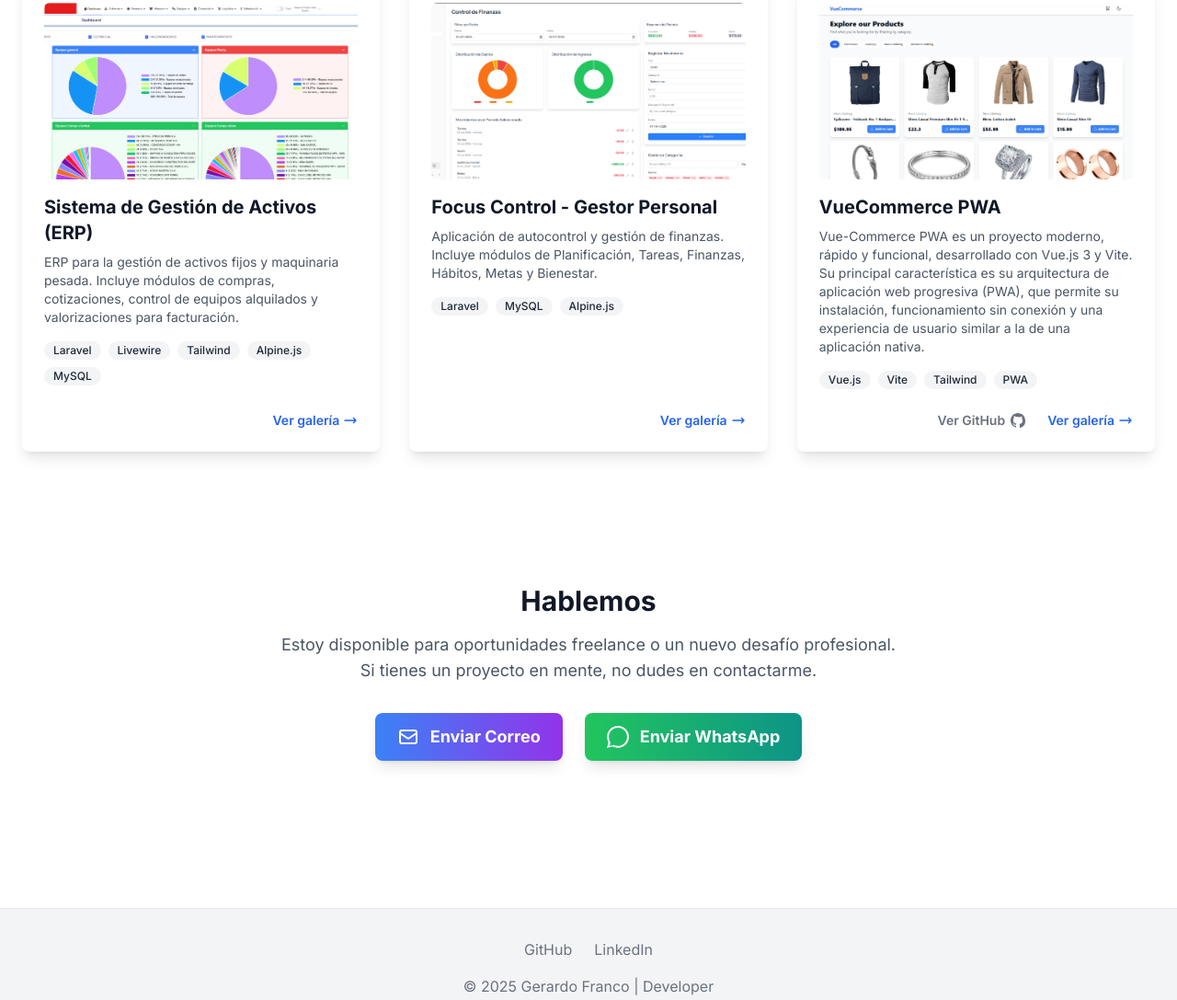
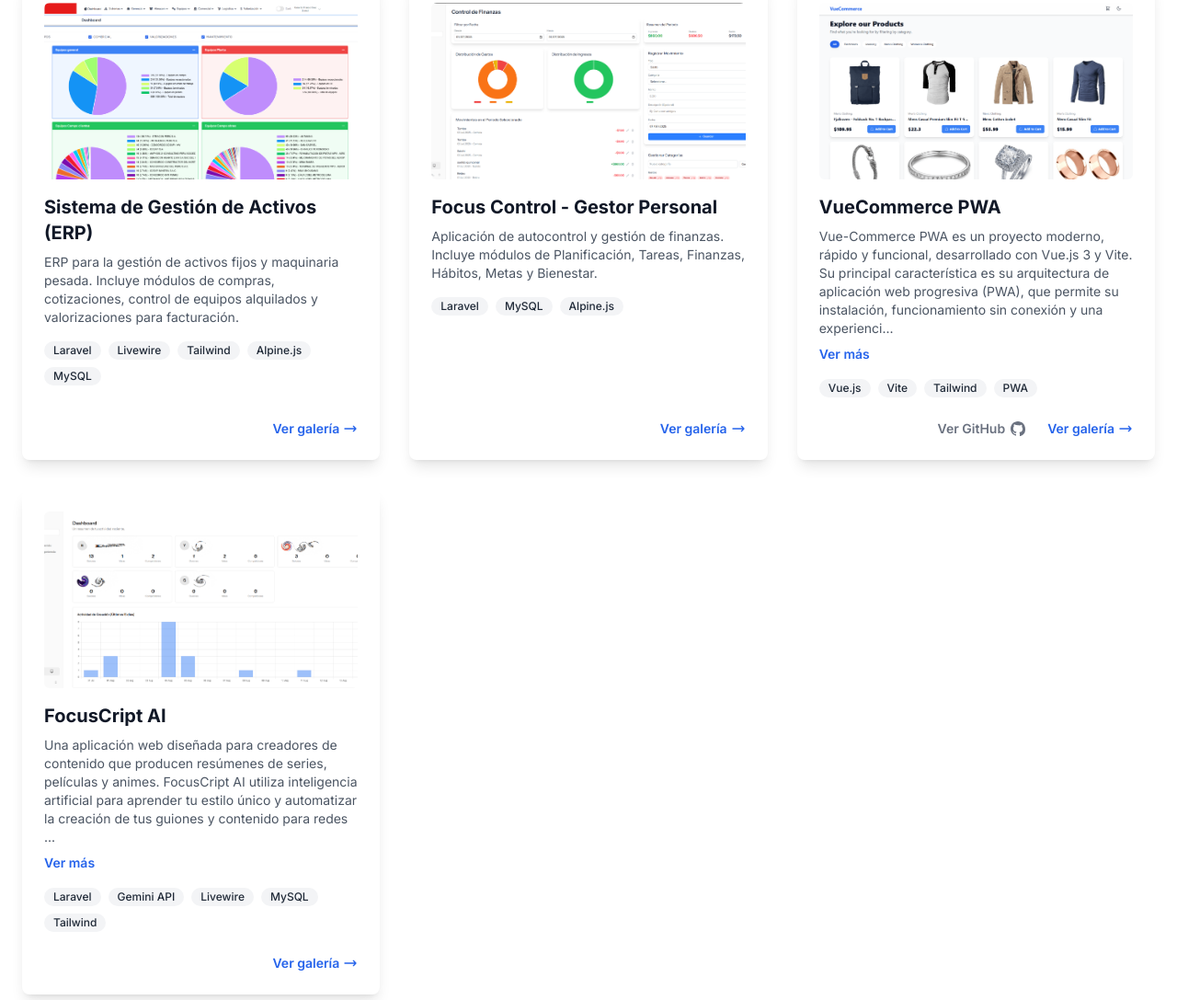
Before and after one commit to GerardoFC8/portafolio-gfc, a plain HTML site: page index.html in a window 1280 px wide. Shown: the part 2745-3832 px from the top of the page at 92% size. Drawn offline with nearby package versions, Linux system fonts and the light colour scheme.

Commit message:
Agregado de proyecto y nuevo formato de descripcion de proyectos, se incluye boton de ver mas para las descripciones largas

```diff
--- a/assets/js/data.js
+++ b/assets/js/data.js
@@ -108,6 +108,36 @@ function portfolioData() {
                     'assets/images/VueCommerce-cart.png'
                 ],
                 github: 'https://github.com/GerardoFC8/vue-commerce-pwa'
+            },
+            {
+                title: 'FocusCript AI',
+                description: `Una aplicación web diseñada para creadores de contenido que producen resúmenes de series, películas y animes. FocusCript AI utiliza inteligencia artificial para aprender tu estilo único y automatizar la creación de tus guiones y contenido para redes sociales.
+
+Características Principales:
+- Análisis y Perfil de Estilo Personalizado:
+    > La IA analiza el contenido de tus videos de YouTube (a través de URLs) para capturar tu comportamiento, tono de humor y frases características.
+    > Crea un "perfil de estilo" único que servirá como base para todas las futuras creaciones de contenido.
+
+- Generación de Guiones Inteligente:
+    > Crea guiones sobre temas específicos, manteniendo siempre la coherencia con tu estilo personal.
+    > Permite adjuntar múltiples fuentes de información (videos, PDFs, imágenes, audios) para que la IA las analice y las incorpore en el guion final.
+
+- Optimización y Expansión de Contenido:
+    > Redes Sociales: Genera publicaciones adaptadas para TikTok, Instagram y X (Twitter) a partir del guion principal.
+    > Análisis de Guion: Ofrece sugerencias y puntos de mejora sobre el guion generado para perfeccionarlo.
+    > Contenido Corto: Extrae ideas clave y momentos impactantes, ideales para crear YouTube Shorts o TikToks.
+    > Optimización para Clics: Sugiere títulos atractivos e ideas creativas para las miniaturas de tus videos.`,
+                image: 'assets/images/FocusCript-AI.png',
+                tags: ['Laravel', 'Gemini API', 'Livewire', 'MySQL', 'Tailwind'],
+                galleryImages: [
+                    'assets/images/FocusCript-AI-1.png',
+                    'assets/images/FocusCript-AI-2.png',
+                    'assets/images/FocusCript-AI-3.png',
+                    'assets/images/FocusCript-AI-4.png',
+                    'assets/images/FocusCript-AI-5.png',
+                    'assets/images/FocusCript-AI-6.png',
+                ],
+                github: null
             }
         ],
 
--- a/index.html
+++ b/index.html
@@ -138,9 +138,22 @@
                     <template x-for="project in projects" :key="project.title">
                         <div class="bg-white dark:bg-gray-800 shadow-lg dark:shadow-2xl rounded-lg overflow-hidden p-6 flex flex-col transition-all duration-300 hover:transform hover:-translate-y-1 hover:shadow-xl dark:hover:shadow-blue-500/20">
                             <img :src="project.image" :alt="'Imagen de ' + project.title" class="rounded-md mb-4 w-full h-48 object-cover" onerror="this.onerror=null;this.src='https://placehold.co/600x400/1F2937/E5E7EB?text=Imagen+no+disponible';">
-                            <div class="flex-grow">
+                            <div class="flex-grow" x-data="{
+                                    expanded: false,
+                                    isLong: project.description.length > 250  // Definimos si la descripción es larga
+                                }">
                                 <h3 class="text-xl font-bold text-gray-900 dark:text-white" x-text="project.title"></h3>
-                                <p class="mt-2 text-gray-600 dark:text-gray-400 text-sm" x-text="project.description"></p>
+
+                                <p class="mt-2 text-gray-600 dark:text-gray-400 text-sm whitespace-pre-wrap"
+                                x-text="isLong && !expanded ? project.description.substring(0, 250) + '...' : project.description"></p>
+
+                                <button
+                                    x-show="isLong"
+                                    @click="expanded = !expanded"
+                                    class="text-blue-600 dark:text-blue-400 hover:underline text-sm font-semibold mt-2">
+                                    <span x-text="expanded ? 'Ver menos' : 'Ver más'"></span>
+                                </button>
+
                                 <div class="mt-4 flex flex-wrap gap-2">
                                     <template x-for="tag in project.tags" :key="tag">
                                         <span class="bg-gray-100 text-gray-800 dark:bg-gray-700 dark:text-gray-300 text-xs font-medium px-2.5 py-0.5 rounded-full" x-text="tag"></span>
```
Also changed, not shown: assets/images/FocusCript-AI-1.png (added), assets/images/FocusCript-AI-2.png (added), assets/images/FocusCript-AI-3.png (added), assets/images/FocusCript-AI-4.png (added), assets/images/FocusCript-AI-5.png (added), assets/images/FocusCript-AI-6.png (added), assets/images/FocusCript-AI.png (added).
